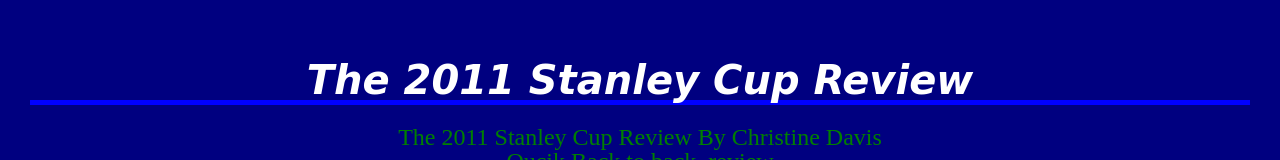
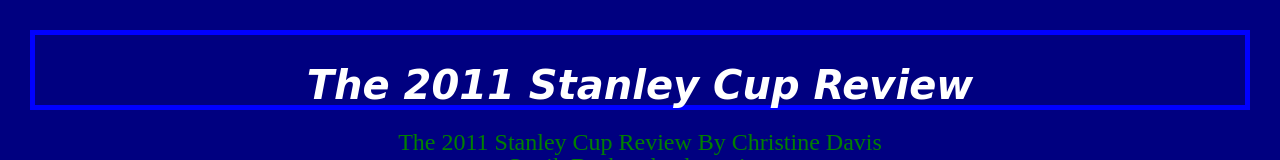
Before and after one commit to BonnC/Website, a plain HTML site: page index.html in a window 1280 px wide. Shown: the top 160 px of the page. Drawn offline with Linux system fonts and the light colour scheme.

Commit message:
Update style.css

```diff
--- a/style.css
+++ b/style.css
@@ -15,7 +15,7 @@ h1 {font-size: 40px;
   text-align: center;
   margin-bottom: 20px;
   padding-top: 30px;
-  border-bottom: 5px solid blue
+  border: 5px solid blue
 }
 
 h2 {font-size: 30px;
```
